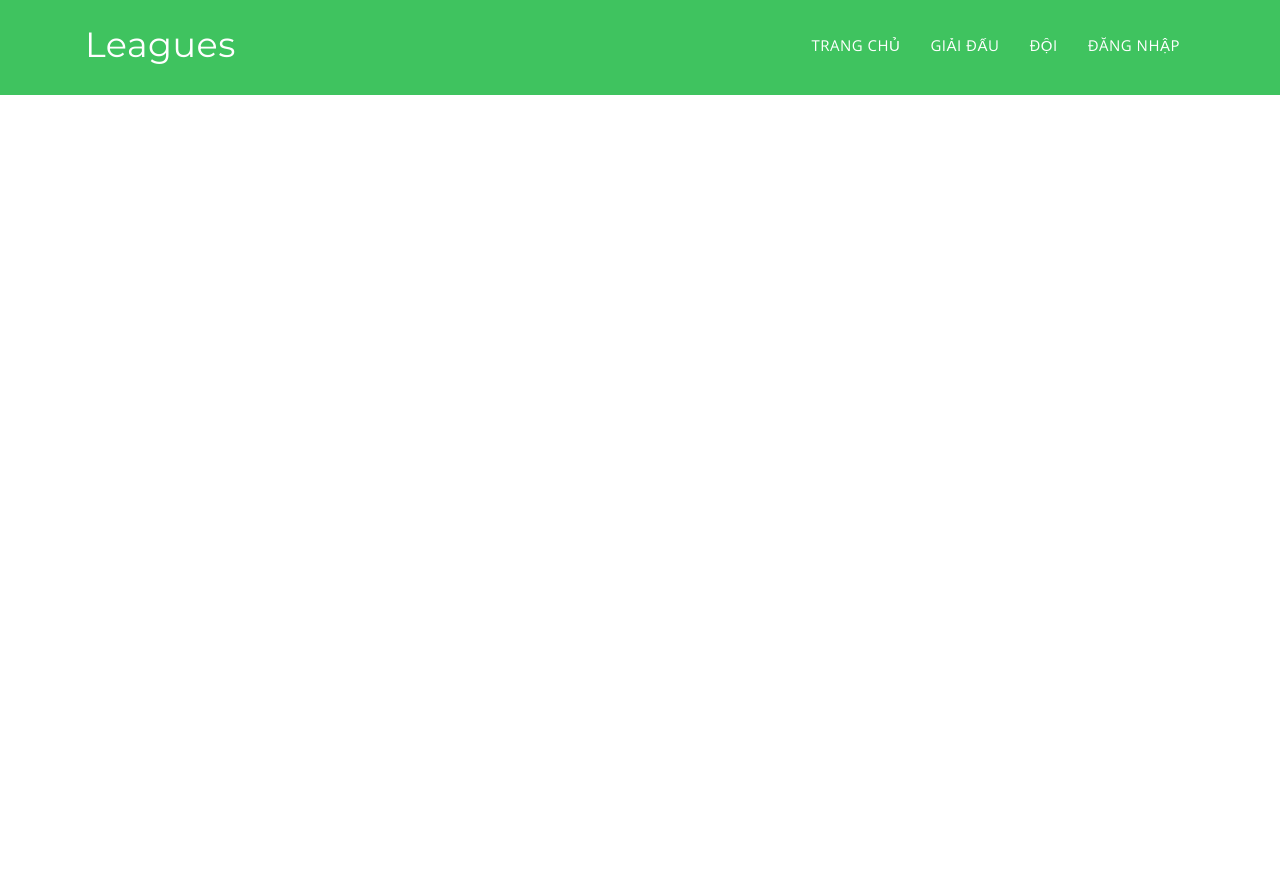
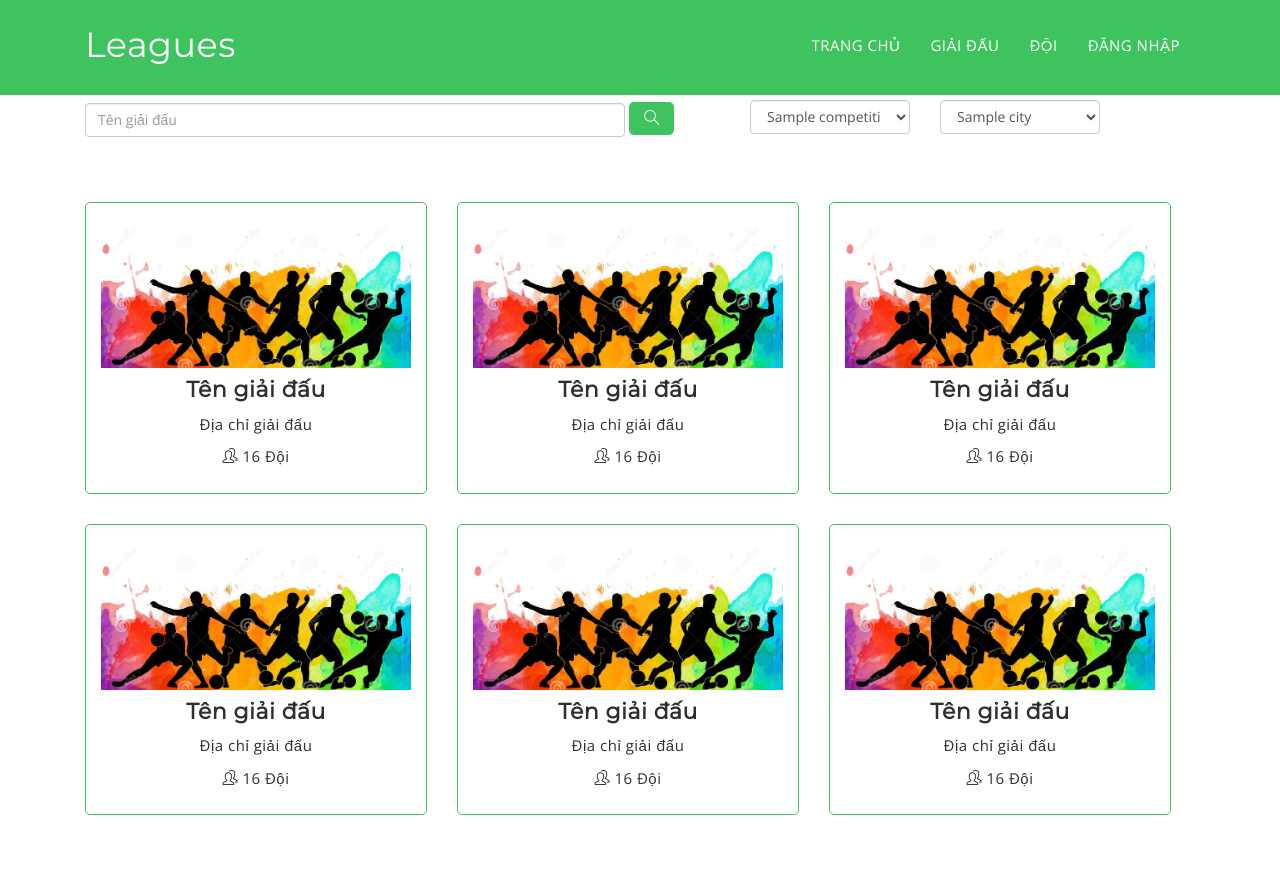
Before and after one commit to hoangduy2910/QLGVDBDQG, a Flask app: page /giai-dau in a window 1280 px wide. Before the commit the page ends 95 px from the top, so only its background shows below. Run offline with Flask 2, Linux system fonts and the light colour scheme; tables that the repository leaves empty hold one stand-in row (values such as "Sample post"); some libraries are stand-ins or nearby versions.

Commit message:
Cập nhật trang giải đấu, models

```diff
--- a/app/admin.py
+++ b/app/admin.py
@@ -8,6 +8,7 @@ from app.models import *
 # admin.add_view(ModelView(TypeGoal, db.session))
 # admin.add_view(ModelView(TypeResult, db.session))
 # admin.add_view(ModelView(TypeCompetition, db.session))
+admin.add_view(ModelView(City, db.session))
 admin.add_view(ModelView(Club, db.session))
 admin.add_view(ModelView(Player, db.session))
 admin.add_view(ModelView(League, db.session))
--- a/app/main.py
+++ b/app/main.py
@@ -10,17 +10,19 @@ def index():
 
 @app.route("/tao-giai-dau")
 def create_league():
-    return render_template("create-league.html")
+    return render_template("create-leagues.html")
 
 
 @app.route("/giai-dau")
 def league():
-    return render_template("league.html")
+    cities = dao.read_city()
+    type_competition = dao.read_type_competition()
+    return render_template("leagues.html", cities=cities, type_competition=type_competition)
 
 
 @app.route("/doi")
 def team():
-    return render_template("team.html")
+    return render_template("teams.html")
 
 
 @app.route("/dang-nhap", methods=["get", "post"])
@@ -31,13 +33,13 @@ def login():
         password = request.form.get("password")
 
         user = dao.check_login(username=username, password=password)
-        user_json = {
-            'id': user.id,
-            'name': user.name,
-            'username': user.username
-        }
 
         if user:
+            user_json = {
+                'id': user.id,
+                'name': user.name,
+                'username': user.username
+            }
             session["user"] = user_json
             return redirect(url_for('index'))
         else:
@@ -72,6 +74,21 @@ def logout():
     return redirect(url_for('index'))
 
 
+@app.route("/thong-tin-ca-nhan")
+def profile():
+    return render_template('profile.html')
+
+
+@app.route("/quan-ly-doi-bong")
+def my_league():
+    return render_template('my-league.html')
+
+
+@app.route("/quan-ly-giai-dau")
+def my_team():
+    return render_template('my-team.html')
+
+
 if __name__ == "__main__":
     from app.admin import *
     app.run(debug=True)
--- a/app/static/style.css
+++ b/app/static/style.css
@@ -543,11 +522,146 @@ button:focus {
 	border-radius: 10px;
 }
 
-.mu-create-league-content-single h4{
+.mu-type-competition-content-single h4{
 	margin-bottom: 20px;
 	color: #3fc35f;
 }
 
+
+/*--------------------*/
+/* RESPONSIVE STYLE */
+/*--------------------*/
+
+#mu-login {
+	display: inline;
+	float: left;
+	width: 100%;
+}
+
+.mu-login-area {
+	display: inline;
+	float: left;
+	padding: 100px 0;
+	width: 100%;
+	margin-top: 100px;
+}
+
+.mu-login-form {
+    border: 1px solid black;
+    padding: 20px;
+    border-radius: 5px;
+    width: 60%;
+    margin: 0 auto;
+}
+
+.mu-login-form-header {
+    margin-bottom: 50px;
+}
+
+.mu-login-form-header h1 {
+    text-align: center;
+}
+
+.mu-login-form-body {
+    margin-bottom: 20px;
+}
+
+.mu-login-form-body-button {
+    margin-top: 30px;
+}
+
+.mu-login-form-body-button > button {
+    width: 100%;
+    text-align: center;
+    border-radius: 10px;
+    background-color: black;
+    color: white;
+    padding: 10px;
+    transition: .5s;
+}
+
+.mu-login-form-body-button > button:hover {
+    background-color: #3fc35f;
+}
+
+.mu-login-form-footer {
+    margin-top: 30px;
+    padding: 10px;
+    padding-top: 20px;
+    border-top: 1px solid black;
+}
+
+.mu-login-form-footer a {
+    color: #3fc35f;
+    border-bottom: 1px solid #3fc35f;
+}
+
+
+/*--------------------*/
+/* LEAGUES */
+/*--------------------*/
+
+#mu-leagues {
+	display: inline;
+	float: left;
+	width: 100%;
+}
+
+.mu-search-league-area {
+	display: inline;
+	float: left;
+	padding-top: 100px;
+	width: 100%;
+}
+
+.mu-search-league-form input {
+    width: 85% !important;
+}
+
+.mu-search-league-btn {
+    background-color: #3fc35f;
+    border-radius: 5px;
+    color: white;
+    margin-top: 2px;
+}
+
+.mu-leagues-area {
+	display: inline;
+	float: left;
+    padding-top: 50px;
+    padding-bottom: 50px;
+	width: 100%;
+}
+
+.mu-leagues-group-card {
+    display: flex;
+    flex-wrap: wrap;
+}
+
+.mu-leagues-card {
+    flex-basis: 30%;
+    border: 1px solid #3fc35f;
+    border-radius: 5px;
+    margin: 15px;
+    padding: 15px;
+    transition: .2s;
+}
+
+.mu-leagues-card:hover {
+    transform: scaleY(1.1);
+}
+
+.mu-leagues-card img {
+    width: 100%;
+}
+
+.mu-leagues-card h4 {
+    margin-top: 10px;
+}
+
+.mu-leagues-card p {
+    margin-top: 10px;
+}
 
 
 /*--------------------*/
--- a/app/templates/base/base.html
+++ b/app/templates/base/base.html
@@ -28,7 +28,6 @@
 	<link href="https://fonts.googleapis.com/css?family=Open+Sans:300,400,400i,600,700,800" rel="stylesheet">
     <!-- Montserrat for Title -->
   	<link href="https://fonts.googleapis.com/css?family=Montserrat" rel="stylesheet">
-
 
 
     <!-- HTML5 shim and Respond.js for IE8 support of HTML5 elements and media queries -->
@@ -66,16 +65,12 @@
 						<li><a href="{{ url_for('team') }}">ĐỘI</a></li>
 						{% if session.user %}
 						<li class="navigation-user">
+							<a class="text-uppercase">{{ session.user.name }}</a>
 							<ul>
-								<li>
-									<a class="text-uppercase">{{ session.user.name }}</a>
-									<ul>
-										<li><a style="font-size: 13px;" href="#">Thông tin cá nhân</a></li>
-										<li><a style="font-size: 13px;" href="#">Quản lý đội bóng</a></li>
-										<li><a style="font-size: 13px;" href="#">Quản lý giải đấu</a></li>
-										<li><a style="font-size: 13px;" href="{{ url_for('logout') }}">Đăng xuất</a></li>
-									</ul>
-								</li>
+								<li><a href="{{ url_for('profile') }}">Thông tin cá nhân</a></li>
+								<li><a href="{{ url_for('my_team') }}">Quản lý đội bóng</a></li>
+								<li><a href="{{ url_for('my_league') }}">Quản lý giải đấu</a></li>
+								<li><a href="{{ url_for('logout') }}">Đăng xuất</a></li>
 							</ul>
 						</li>
 						{% else %}
@@ -137,27 +132,24 @@
 	<!-- Start main content -->
 	<main role="main">
 		{% block main %}
-		<!-- Start Create League -->
-		<section id="mu-create-league">
+		<section id="mu-type-competition">
 			<div class="container">
 				<div class="row">
 					<div class="col-md-12">
-						<div class="mu-create-league-area">
-
-							<div class="mu-create-league-header">
+						<div class="mu-type-competition-area">
+							<div class="mu-type-competition-header">
 								<h2 class="mu-heading-title"><span>Hỗ trợ nhiều thể thức đấu loại cho giải đấu</span></h2>
 								<span class="mu-header-dot"></span>
 								<p>Chia sẻ những giải đấu của bạn trên internet. Dễ dàng bình luận và thảo luận với những người theo dõi tại trang thông tin chung của giải</p>
 							</div>
 
 							<!-- Start Create League Content -->
-							<div class="mu-create-league-content">
+							<div class="mu-type-competition-content">
 								<div class="row">
-
 									<!-- Create League Single Content -->
 									<div class="col-md-4 col-sm-6">
-										<div class="mu-create-league-content-single">
-											<span class="mu-create-league-icon-box">
+										<div class="mu-type-competition-content-single">
+											<span class="mu-type-competition-icon-box">
 												<i class="icon-user-unfollow"></i>
 											</span>
 											<h4>Đấu loại trực tiếp</h4>
@@ -168,8 +160,8 @@
 
 									<!-- Create League Single Content -->
 									<div class="col-md-4 col-sm-6">
-										<div class="mu-create-league-content-single">
-											<span class="mu-create-league-icon-box">
+										<div class="mu-type-competition-content-single">
+											<span class="mu-type-competition-icon-box">
 												<i class="icon-reload"></i>
 											</span>
 											<h4>Đấu vòng tròn</h4>
@@ -180,8 +172,8 @@
 
 									<!-- Create League Single Content -->
 									<div class="col-md-4 col-sm-6">
-										<div class="mu-create-league-content-single">
-											<span class="mu-create-league-icon-box">
+										<div class="mu-type-competition-content-single">
+											<span class="mu-type-competition-icon-box">
 												<i class="icon-shuffle"></i>
 											</span>
 											<h4>Đấu tổng hợp</h4>
@@ -191,7 +183,6 @@
 									<!-- / Create League Single Content -->
 								</div>
 							</div>
-							<!-- End Create League Content -->
 						</div>
 					</div>
 				</div>
--- /dev/null
+++ b/app/templates/leagues.html
@@ -0,0 +1,125 @@
+{% extends "base/base.html" %}
+
+{% block header %}
+    {{ super() }}
+{% endblock %}
+
+{% block style_header %}
+    class="mu-fixed-nav" style="background-color: #3fc35f;"
+{% endblock %}
+
+{% block slider %}
+{% endblock %}
+
+{% block main %}
+<section id="mu-leagues">
+    <div class="container">
+        <div class="row">
+            <div class="col-md-12">
+                <div class="mu-search-league-area">
+                    <div class="col-md-7">
+                        <nav class="mu-search-league-navbar">
+                            <form class="form-inline mu-search-league-form">
+                                <input class="form-control" type="search" placeholder="Tên giải đấu" />
+                                <button class="mu-search-league-btn" type="submit">
+                                    <i class="icon-magnifier"></i>
+                                </button>
+                            </form>
+                        </nav>
+                    </div>
+                    <div class="col-md-2">
+                        <select class="form-control">
+                            {% for tc in type_competition %}
+                            <option>{{ tc.name }}</option>
+                            {% endfor %}
+                        </select>
+                    </div>
+                    <div class="col-md-2">
+                        <select class="form-control">
+                            {% for city in cities %}
+                            <option>{{ city.name }}</option>
+                            {% endfor %}
+                        </select>
+                    </div>
+                </div>
+            </div>
+        </div>
+        <div class="row">
+            <div class="col-md-12">
+                <div class="mu-leagues-area">
+                    <div class="mu-leagues-group-card">
+                        <a href="#" class="mu-leagues-card">
+                            <img src="{{ url_for('static', filename='images/football-colorful.jpg') }}" />
+                            <div class="mu-leagues-card-body">
+                                <h4 class="text-center">Tên giải đấu</h4>
+                                <p class="text-center">Địa chỉ giải đấu</p>
+                                <p class="text-center"><i class="icon-people"></i> 16 Đội</p>
+                            </div>
+                        </a>
+
+                        <a href="#" class="mu-leagues-card">
+                            <img src="{{ url_for('static', filename='images/football-colorful.jpg') }}" />
+                            <div class="card-body">
+                                <h4 class="text-center">Tên giải đấu</h4>
+                                <p class="text-center">Địa chỉ giải đấu</p>
+                                <p class="text-center"><i class="icon-people"></i> 16 Đội</p>
+                            </div>
+                        </a>
+
+                        <a href="#" class="mu-leagues-card">
+                            <img src="{{ url_for('static', filename='images/football-colorful.jpg') }}" />
+                            <div class="card-body">
+                                <h4 class="text-center">Tên giải đấu</h4>
+                                <p class="text-center">Địa chỉ giải đấu</p>
+                                <p class="text-center"><i class="icon-people"></i> 16 Đội</p>
+                            </div>
+                        </a>
+
+                        <a href="#" class="mu-leagues-card">
+                            <img src="{{ url_for('static', filename='images/football-colorful.jpg') }}" />
+                            <div class="card-body">
+                                <h4 class="text-center">Tên giải đấu</h4>
+                                <p class="text-center">Địa chỉ giải đấu</p>
+                                <p class="text-center"><i class="icon-people"></i> 16 Đội</p>
+                            </div>
+                        </a>
+
+                        <a href="#" class="mu-leagues-card">
+                            <img src="{{ url_for('static', filename='images/football-colorful.jpg') }}" />
+                            <div class="card-body">
+                                <h4 class="text-center">Tên giải đấu</h4>
+                                <p class="text-center">Địa chỉ giải đấu</p>
+                                <p class="text-center"><i class="icon-people"></i> 16 Đội</p>
+                            </div>
+                        </a>
+
+                        <a href="#" class="mu-leagues-card">
+                            <img src="{{ url_for('static', filename='images/football-colorful.jpg') }}" />
+                            <div class="card-body">
+                                <h4 class="text-center">Tên giải đấu</h4>
+                                <p class="text-center">Địa chỉ giải đấu</p>
+                                <p class="text-center"><i class="icon-people"></i> 16 Đội</p>
+                            </div>
+                        </a>
+                    </div>
+                </div>
+            </div>
+        </div>
+    </div>
+</section>
+{% endblock %}
+
+{% block footer %}
+{% endblock %}
+
+{% block jquery %}
+<!-- jQuery library -->
+<script src="https://ajax.googleapis.com/ajax/libs/jquery/1.11.3/jquery.min.js"></script>
+<!-- Include all compiled plugins (below), or include individual files as needed -->
+<!-- Bootstrap -->
+<script src="{{ url_for('static', filename='js/bootstrap.min.js') }}"></script>
+<!-- Slick slider -->
+<script type="text/javascript" src="{{ url_for('static', filename='js/slick.min.js') }}"></script>
+<!-- Custom js -->
+<script type="text/javascript" src="{{ url_for('static', filename='js/custom.js') }}"></script>
+{% endblock %}
--- a/app/templates/league.html
+++ b/app/templates/my-league.html
@@ -1,11 +1,11 @@
 {% extends "base/base.html" %}
 
 {% block header %}
-    {{ super() }}
+	{{ super() }}
 {% endblock %}
 
 {% block style_header %}
-    class="mu-fixed-nav" style="background-color: #3fc35f;"
+	class="mu-fixed-nav" style="background-color: #3fc35f;"
 {% endblock %}
 
 {% block slider %}
```
Also changed, not shown: other parts of app/static/style.css (+65 -119 lines), app/dao.py (+10 -0 lines), app/models.py (+13 -1 lines), app/templates/my-team.html (added, +30 -0 lines), app/templates/profile.html (added, +30 -0 lines), sql/SQL_QLGiaiBongDa.sql (added, +77 -0 lines), app/static/images/football-colorful.jpg (added), app/templates/teams.html (renamed from app/templates/team.html), 2 other files.
